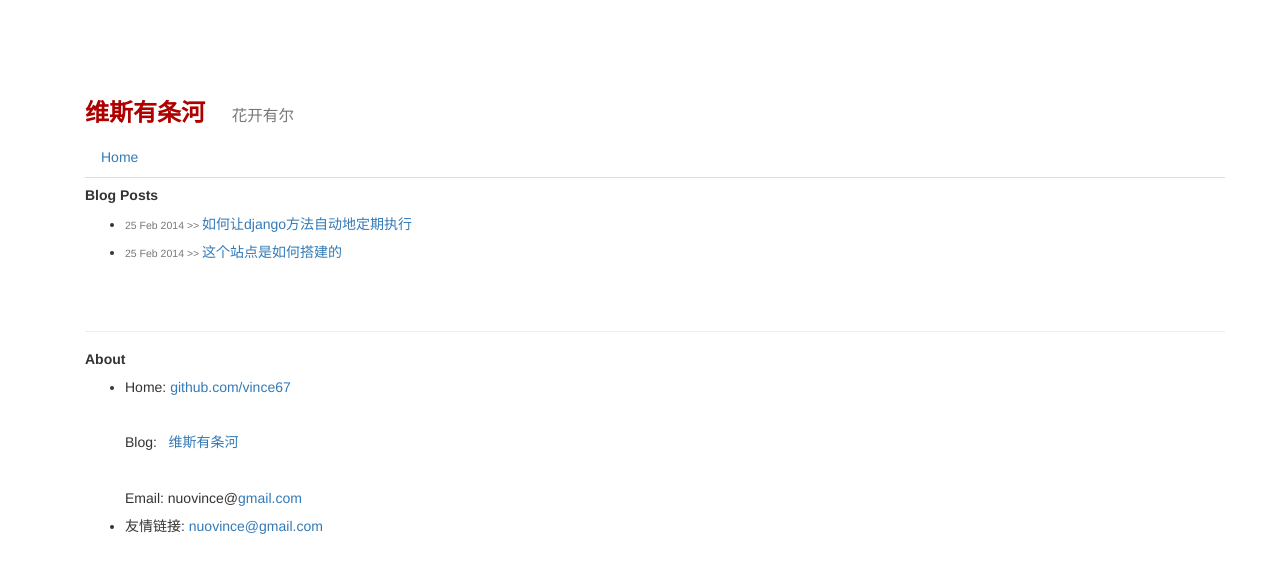
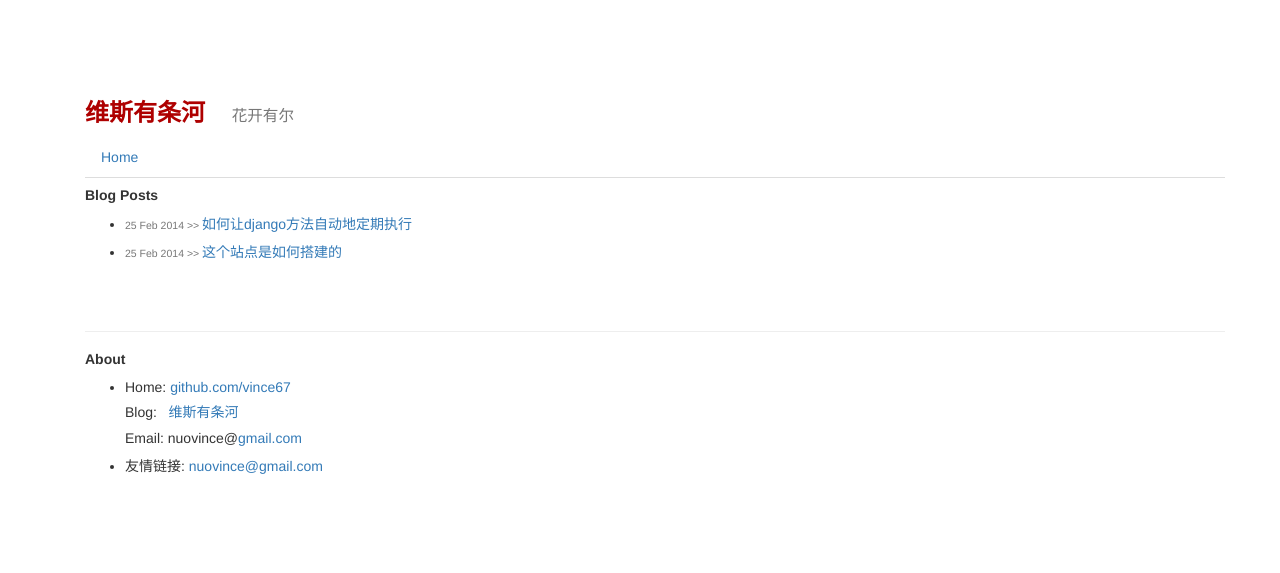
Before and after one commit to vince67/vince67.github.io, a Jekyll site: the page built from index.html, in a window 1280 px wide. Shown: the top 573 px of the page. Built offline with Jekyll 4.4.1, drawn with Linux system fonts in a browser that asks for light colours; nearby versions of some CDN libraries.

```diff
--- a/_layouts/default.html
+++ b/_layouts/default.html
@@ -23,10 +23,9 @@
                 <h5  align="left" ><strong>About</strong></h5>
                 <ul>
                     <li>
-                        <h5>Home:&nbsp;<a href="http://github.com/vince67/">github.com/vince67</a></h5><br />
-                        <h5>Blog:&nbsp;<a href="http://vince67.github.io/jekyll_vincent/">&nbsp;&nbsp;维斯有条河</a></h5><br />
+                        <h5>Home:&nbsp;<a href="http://github.com/vince67/">github.com/vince67</a></h5>
+                        <h5>Blog:&nbsp;<a href="http://vince67.github.io/jekyll_vincent/">&nbsp;&nbsp;维斯有条河</a></h5>
                         <h5>Email:&nbsp;nuovince@<a href="https://gmail.com">gmail.com</a></h5>
-
                     </li>
                     <li>
                         <h5>友情链接:&nbsp;<a href="http://zhangxiaoyang.me/">nuovince@gmail.com</a></h5>
```
